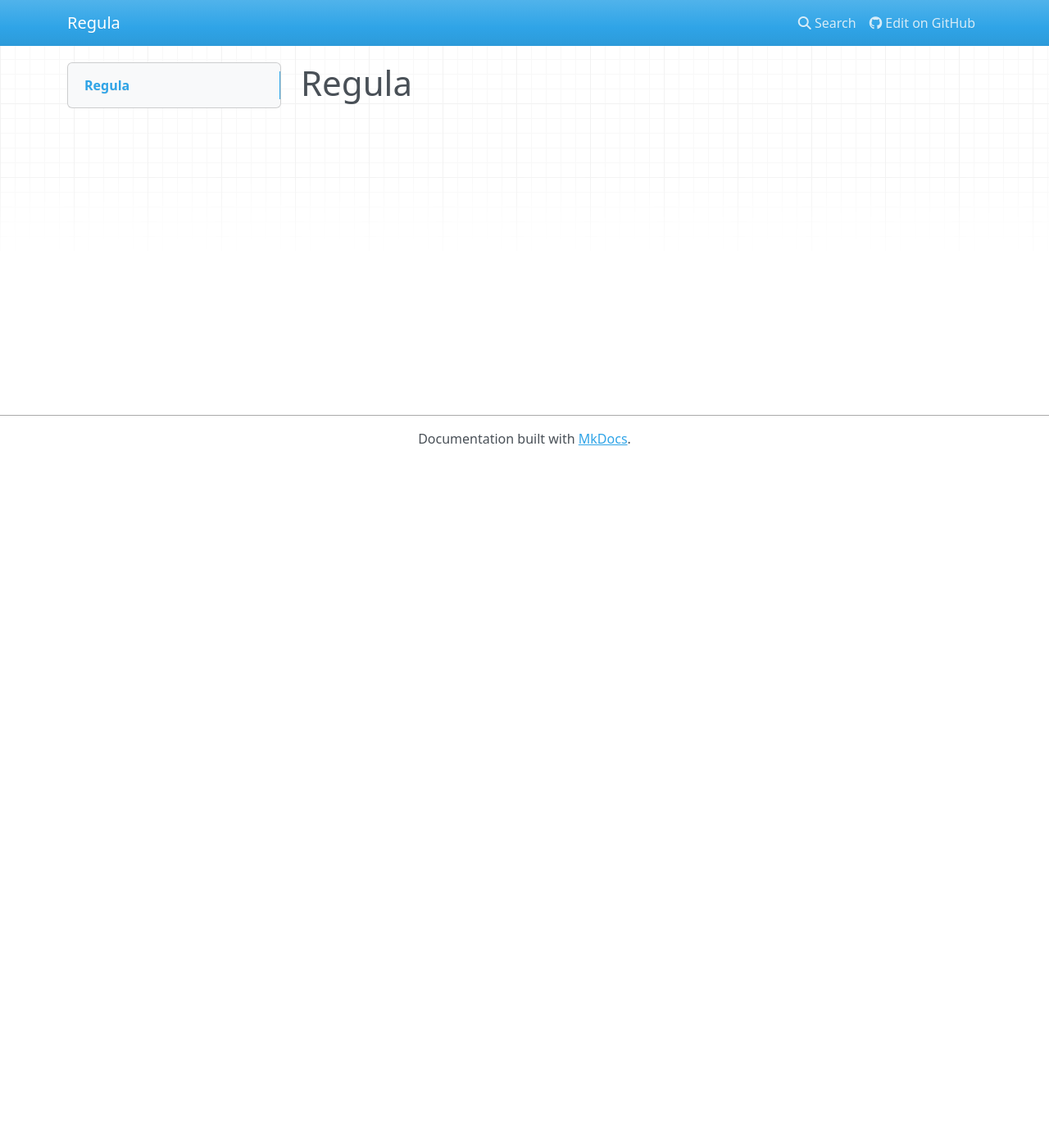
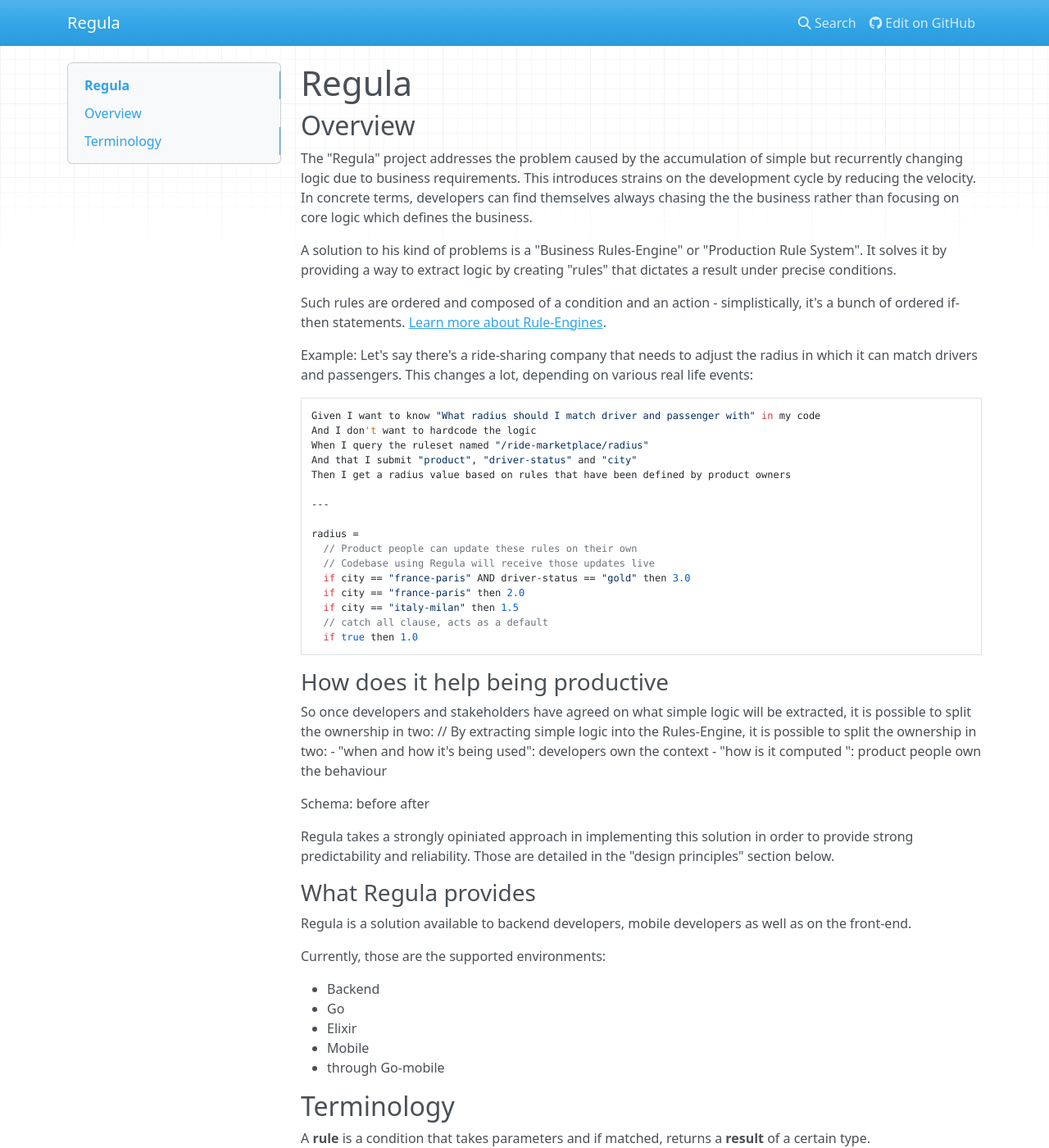
Before and after one commit to heetch/regula, an MkDocs documentation site: the page built from docs/index.md, in a window 1280 px wide and 1400 px high. Shown: the whole window at 82% size. Built offline with MkDocs 1.6.1, drawn with Linux system fonts in a browser that asks for light colours; nearby versions of some CDN libraries; some of the changed text lies outside the part shown.

Commit message:
Draft overview and terminology

````diff
--- a/docs/index.md
+++ b/docs/index.md
@@ -1 +1,106 @@
 # Regula
+
+## Overview
+
+The "Regula" project addresses the problem caused by the accumulation of simple but recurrently changing logic due to business requirements. This introduces strains on the development cycle by reducing the velocity. In concrete terms, developers can find themselves always chasing the the business rather than focusing on core logic which defines the business.
+
+A solution to his kind of problems is a "Business Rules-Engine" or "Production Rule System". It solves it by providing a way to extract logic by creating "rules" that dictates a result under precise conditions.
+
+Such rules are ordered and composed of a condition and an action - simplistically, it's a bunch of ordered if-then statements. [Learn more about Rule-Engines](https://martinfowler.com/bliki/RulesEngine.html).
+
+Example: Let's say there's a ride-sharing company that needs to adjust the radius in which it can match drivers and passengers. This changes a lot, depending on various real life events:
+
+```
+Given I want to know "What radius should I match driver and passenger with" in my code
+And I don't want to hardcode the logic
+When I query the ruleset named "/ride-marketplace/radius"
+And that I submit "product", "driver-status" and "city"
+Then I get a radius value based on rules that have been defined by product owners
+
+---
+
+radius =
+  // Product people can update these rules on their own
+  // Codebase using Regula will receive those updates live
+  if city == "france-paris" AND driver-status == "gold" then 3.0
+  if city == "france-paris" then 2.0
+  if city == "italy-milan" then 1.5
+  // catch all clause, acts as a default
+  if true then 1.0
+```
+
+### How does it help being productive
+
+So once developers and stakeholders have agreed on what simple logic will be extracted, it is possible to split the ownership in two:
+// By extracting simple logic into the Rules-Engine, it is possible to split the ownership in two:
+- "when and how it's being used": developers own the context
+- "how is it computed ": product people own the behaviour
+
+Schema: before after
+
+Regula takes a strongly opiniated approach in implementing this solution in order to provide strong predictability and reliability. Those are detailed in the "design principles" section below.
+
+
+### What Regula provides
+
+Regula is a solution available to backend developers, mobile developers as well as on the front-end.
+
+Currently, those are the supported environments:
+
+- Backend
+  - Go
+  - Elixir
+- Mobile
+  - through Go-mobile
+
+## Terminology
+
+A **rule** is a condition that takes parameters and if matched, returns a **result** of a certain type.
+
+It can be illustrated as following in pseudo-code:
+
+```
+  # string city and string driver-status are parameters
+  if city == "france-paris" AND driver-status == "gold" then 3.0
+```
+
+A **ruleset** is an ordered list of **rules** that return results of the same type. It is named which allows to identify it. Rules are evaluated from top to bottom until one matches.
+
+This is a **ruleset** named `/marketplace/radius`
+```
+  if city == "france-paris" AND driver-status == "gold" then 3.0
+  if city == "france-paris" then 2.0
+  if city == "italy-milan" then 1.5
+  if true then 1.0
+```
+
+A **signature** is the combination of a ruleset name, its parameters and their types and finally the result type. Once defined, it's set into stone and cannot be changed (to do so, create another ruleset).
+
+It can be illustrated as following (still in pseudo-code):
+
+```
+float64 /marketplace/radius(string city, string driver-status)
+```
+
+
+A **version** is an identifier that enables to refers to a specific version of a ruleset. Each time a ruleset has at least one of its rules updated, a new **version** is created to identify it.
+
+**Ruleset version: ** `4`
+```
+  # ruleset: /marketplace/radius
+  if city == "france-paris" AND driver-status == "gold" then 3.0
+  if city == "france-paris" then 2.0
+  if city == "italy-milan" then 1.5
+  if true then 1.0
+```
+
+Let's update the results on certain rules:
+
+**Ruleset version: ** `5`
+```
+  # ruleset: /marketplace/radius
+  if city == "france-paris" AND driver-status == "gold" then 6.0
+  if city == "france-paris" then 4.0
+  if city == "italy-milan" then 3.0
+  if true then 1.0
+```
````
